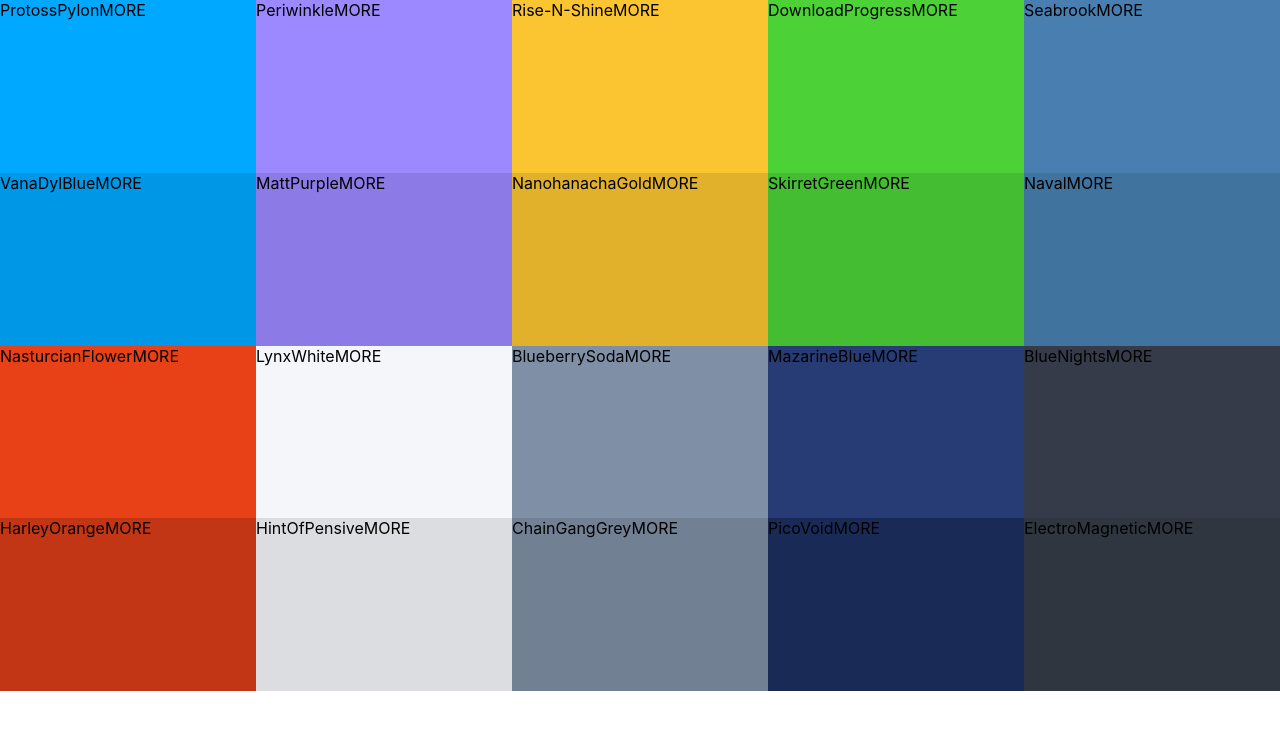
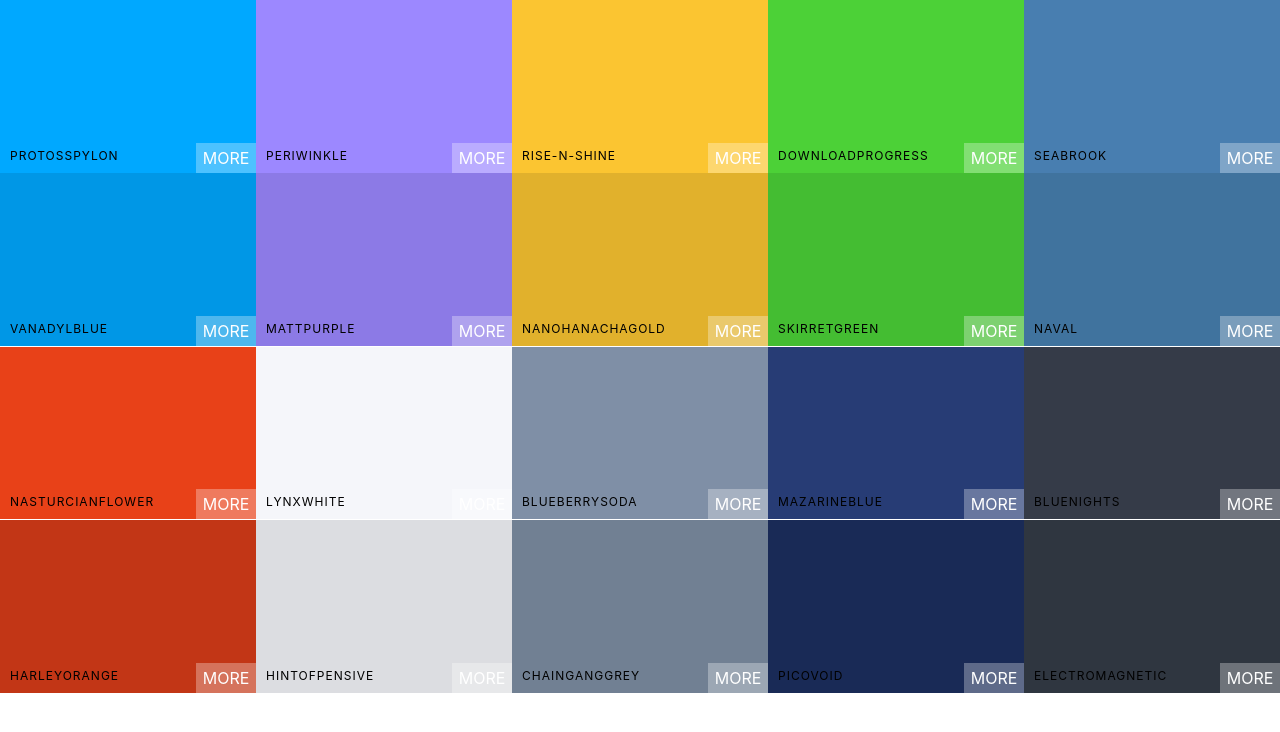
Before and after one commit to kabasele243/color-project, a React (Create React App) app: page / in a window 1280 px wide. Shown: the top 732 px of the page. Built offline with nearby package versions, Linux system fonts and the light colour scheme.

Commit message:
Style ColorBox

```diff
--- a/src/ColorBox.css
+++ b/src/ColorBox.css
@@ -5,4 +5,55 @@
   display: inline-block;
   position: relative;
   cursor: pointer;
+  margin-bottom: -3.5px;
 }
+.copy-button {
+  width: 100px;
+  height: 30px;
+  position: absolute;
+  display: inline-black;
+  top: 50%;
+  left: 50%;
+  margin-left: -50px;
+  margin-top: -15px;
+  text-align: center;
+  outline: none;
+  background: rgba(255, 255, 255, 0.3);
+  font-size: 1rem;
+  line-height: 30px;
+  color: white;
+  text-transform: uppercase;
+  border: none;
+  visibility: hidden;
+}
+
+.ColorBox:hover .copy-button {
+  visibility: visible;
+  cursor: pointer;
+  transition: 0.5s;
+}
+
+.box-content {
+  position: absolute;
+  width: 100%;
+  padding: 10px;
+  left: 0px;
+  bottom: 0px;
+  color: black;
+  letter-spacing: 1px;
+  text-transform: uppercase;
+  font-size: 12px;
+}
+.see-more {
+  background: rgba(255, 255, 255, 0.3);
+  position: absolute;
+  border: none;
+  right: 0px;
+  bottom: 0px;
+  color: white;
+  width: 60px;
+  height: 30px;
+  text-align: center;
+  line-height: 30px;
+  text-transform: uppercase;
+}
--- a/src/ColorBox.js
+++ b/src/ColorBox.js
@@ -2,10 +2,16 @@
 import "./ColorBox.css";
 class ColorBox extends Component {
   render() {
+    const { name, background } = this.props;
     return (
-      <div style={{ background: this.props.background }} className="ColorBox">
-        <span>{this.props.name}</span>
-        <span>MORE</span>
+      <div style={{ background }} className="ColorBox">
+        <div className="copy-container">
+          <div className="box-content">
+            <span>{name}</span>
+          </div>
+          <button className="copy-button">Copy</button>
+        </div>
+        <span className="see-more">More</span>
       </div>
     );
   }
```
